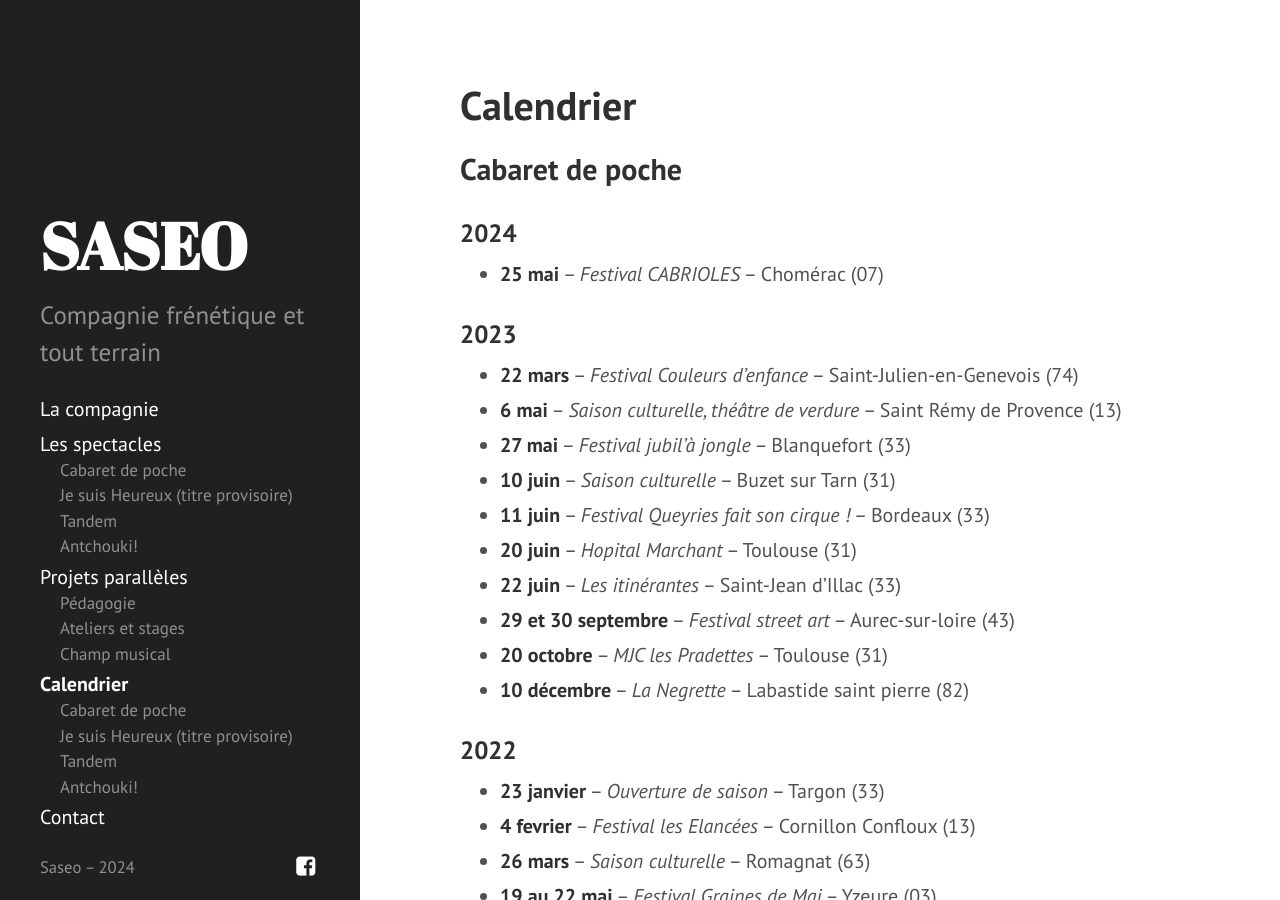
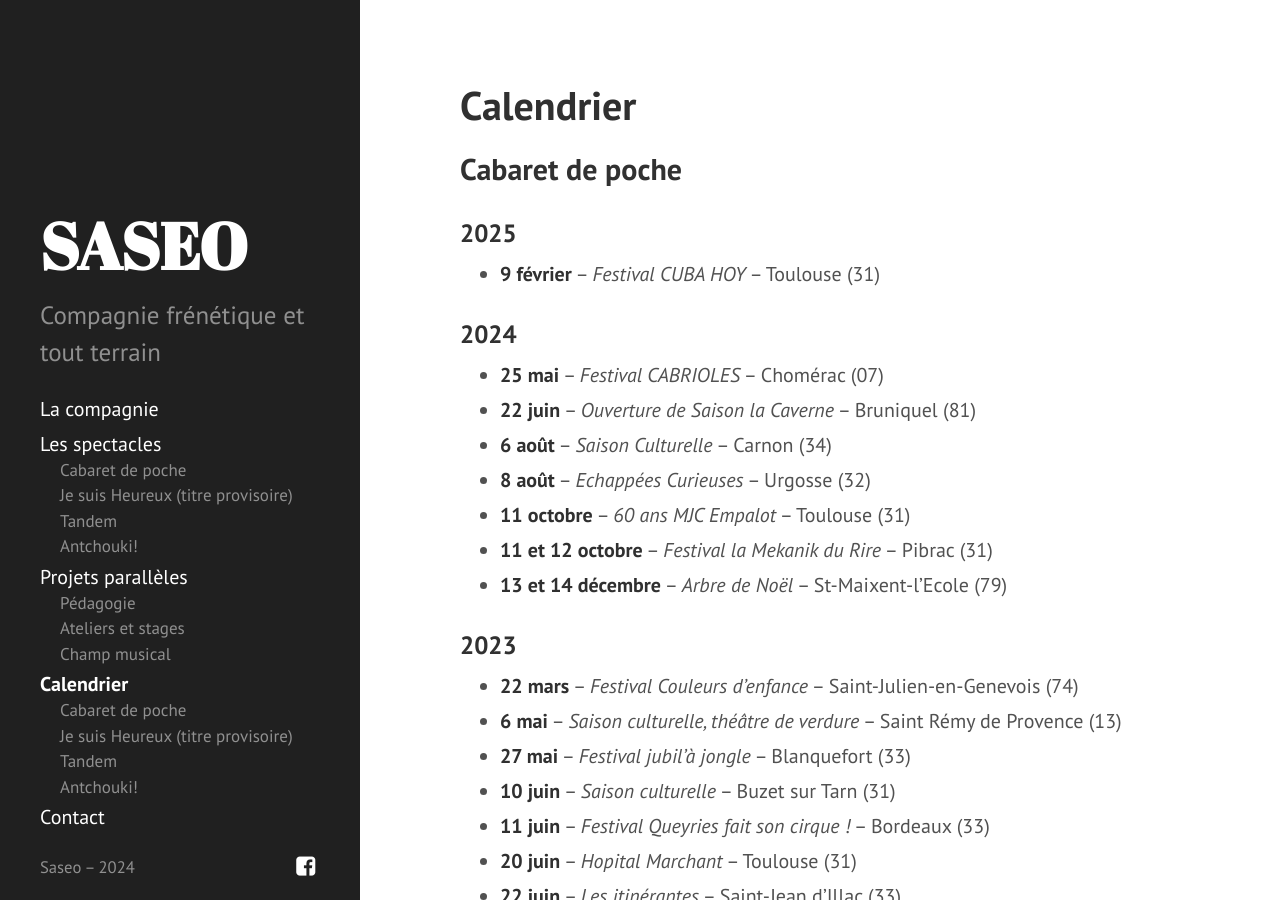
Before and after one commit to rizoom/saseo.org, a Jekyll site: the page built from calendrier.md, in a window 1280 px wide and 900 px high. Built offline with Jekyll 4.4.1, drawn with Linux system fonts in a browser that asks for light colours.

Commit message:
Update calendrier.md

```diff
--- a/calendrier.md
+++ b/calendrier.md
@@ -15,9 +15,20 @@ parts:
 ---
 
 <h2 id="poche">Cabaret de poche</h2>
+
+### 2025
+
+- **9 février** -- _Festival CUBA HOY_ -- Toulouse (31)
+
 ### 2024
 
 - **25 mai** -- _Festival CABRIOLES_ -- Chomérac (07)
+- **22 juin** -- _Ouverture de Saison la Caverne_ -- Bruniquel (81)
+- **6 août** -- _Saison Culturelle_ -- Carnon (34)
+- **8 août** -- _Echappées Curieuses_ -- Urgosse (32)
+- **11 octobre** -- _60 ans MJC Empalot_ -- Toulouse (31)
+- **11 et 12 octobre** -- _Festival la Mekanik du Rire_ -- Pibrac (31)
+- **13 et 14 décembre** -- _Arbre de Noël_ -- St-Maixent-l'Ecole (79)
 
 ### 2023
 
```
